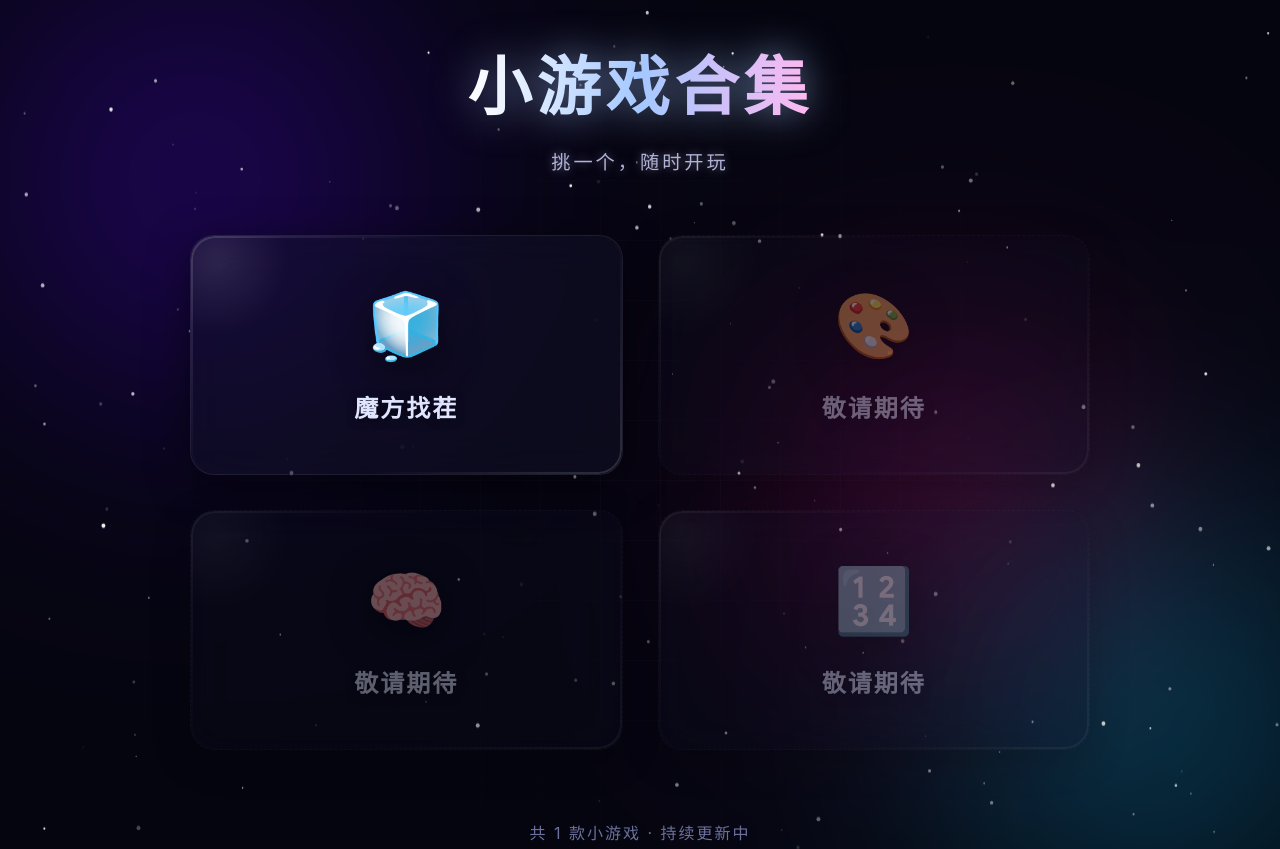
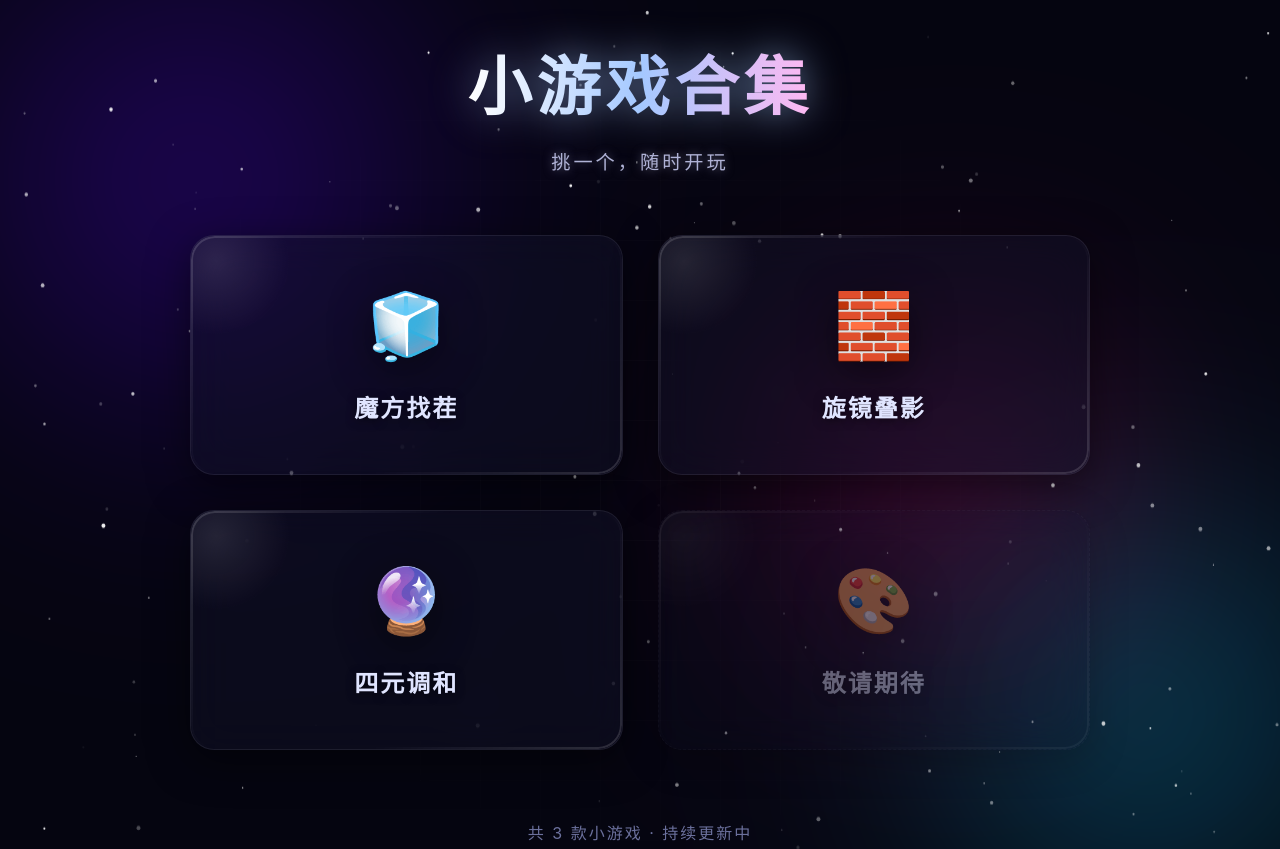
Before and after one commit to Steven-Xie-X/SXGames, a plain HTML site: page index.html in a window 1280 px wide. Shown: the top 849 px of the page. Drawn offline with Linux system fonts and the light colour scheme.

Commit message:
首页1-2
共3款游戏

```diff
--- a/index.html
+++ b/index.html
@@ -371,25 +371,27 @@
                 <div class="game-title">魔方找茬</div>
             </a>
 
+            <!-- 游戏 2：旋镜叠影 -->
+            <a href="https://steven-xie-x.github.io/Stacked_Phantoms/" class="game-card">
+                <div class="game-icon">🧱</div>
+                <div class="game-title">旋镜叠影</div>
+            </a>
+
+            <!-- 游戏 3：四元调和 (已更新) -->
+            <a href="https://steven-xie-x.github.io/Four_Elements_Harmony_Array/" class="game-card">
+                <div class="game-icon">🔮</div>
+                <div class="game-title">四元调和</div>
+            </a>
+
             <!-- 占位符 -->
             <a href="javascript:void(0);" class="game-card placeholder">
                 <div class="game-icon">🎨</div>
                 <div class="game-title">敬请期待</div>
             </a>
-
-            <a href="javascript:void(0);" class="game-card placeholder">
-                <div class="game-icon">🧠</div>
-                <div class="game-title">敬请期待</div>
-            </a>
-
-            <a href="javascript:void(0);" class="game-card placeholder">
-                <div class="game-icon">🔢</div>
-                <div class="game-title">敬请期待</div>
-            </a>
         </div>
 
         <footer>
-            共 1 款小游戏 · 持续更新中
+            共 3 款小游戏 · 持续更新中
         </footer>
     </div>
 
```
